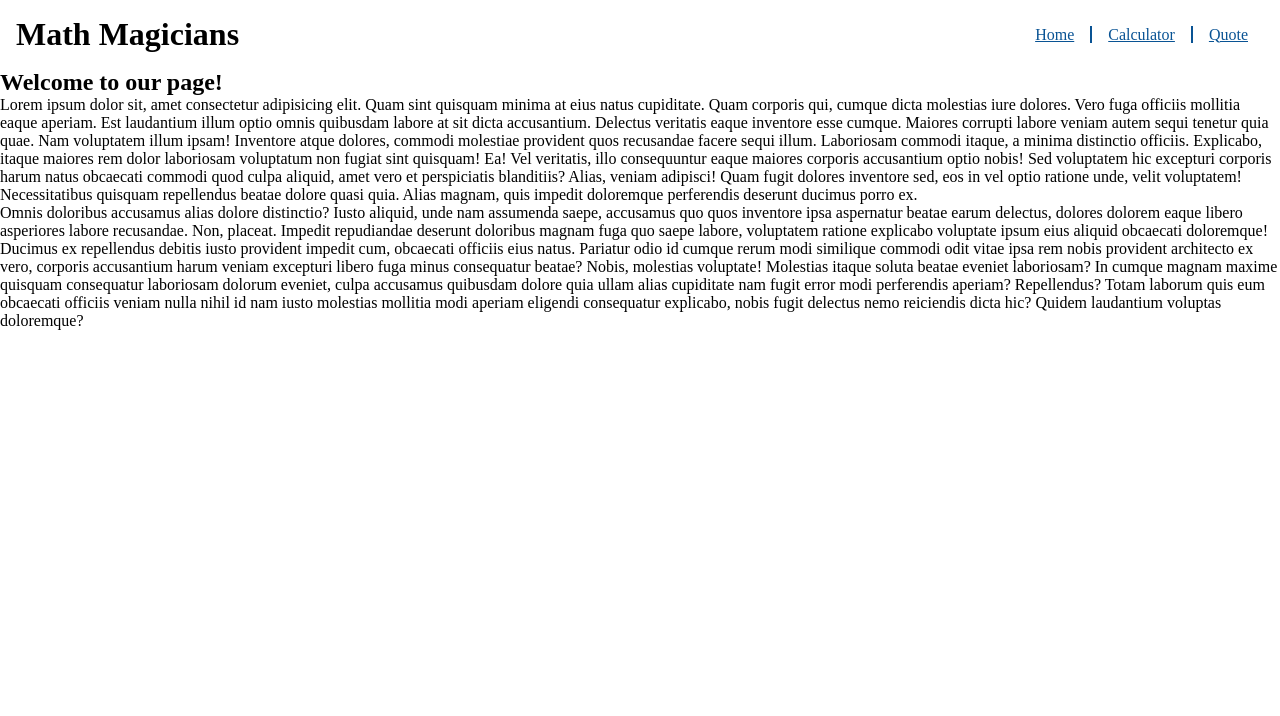
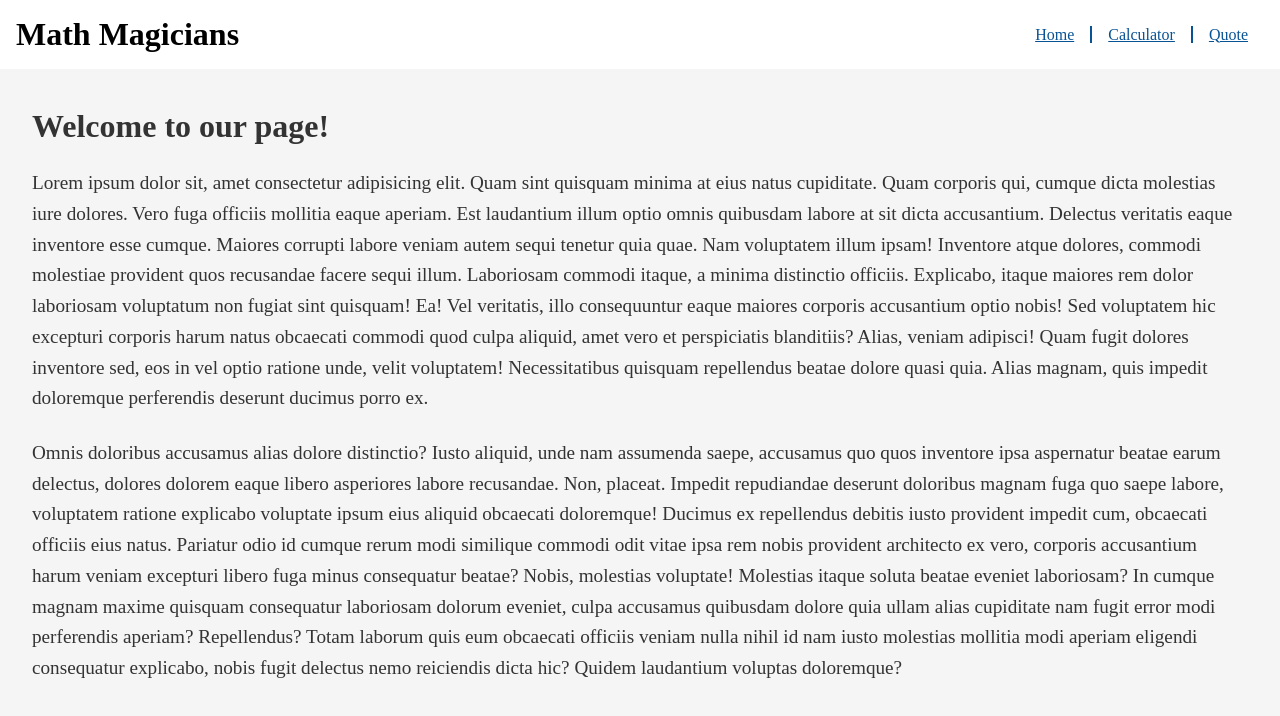
Before and after one commit to Wineshuga/math-magicians, a React (Create React App) app: page / in a window 1280 px wide. Shown: the top 716 px of the page. Built offline with nearby package versions, Linux system fonts and the light colour scheme.

Commit message:
Style homepage

```diff
--- a/src/components/HomePage.js
+++ b/src/components/HomePage.js
@@ -1,6 +1,8 @@
+import styles from '../styles/HomePage.module.css';
+
 const HomePage = () => {
   return (
-    <div>
+    <div className={styles['home-page']}>
         <h2>Welcome to our page!</h2>
         <p>Lorem ipsum dolor sit, amet consectetur adipisicing elit. Quam sint quisquam minima at eius natus cupiditate. Quam corporis qui, cumque dicta molestias iure dolores. Vero fuga officiis mollitia eaque aperiam.
         Est laudantium illum optio omnis quibusdam labore at sit dicta accusantium. Delectus veritatis eaque inventore esse cumque. Maiores corrupti labore veniam autem sequi tenetur quia quae. Nam voluptatem illum ipsam!
--- /dev/null
+++ b/src/styles/HomePage.module.css
@@ -0,0 +1,19 @@
+/* HomePage Styles */
+.home-page {
+    background-color: #f5f5f5;
+    color: #333333;
+    padding: 2rem;
+    font-size: 1.2rem;
+    line-height: 1.6;
+  }
+
+  /* Heading Style */
+  .home-page h2 {
+    font-size: 2rem;
+    margin-bottom: 1rem;
+  }
+
+  /* Quote Paragraph Style */
+  .home-page p {
+    margin-bottom: 1.5rem;
+  }
```
